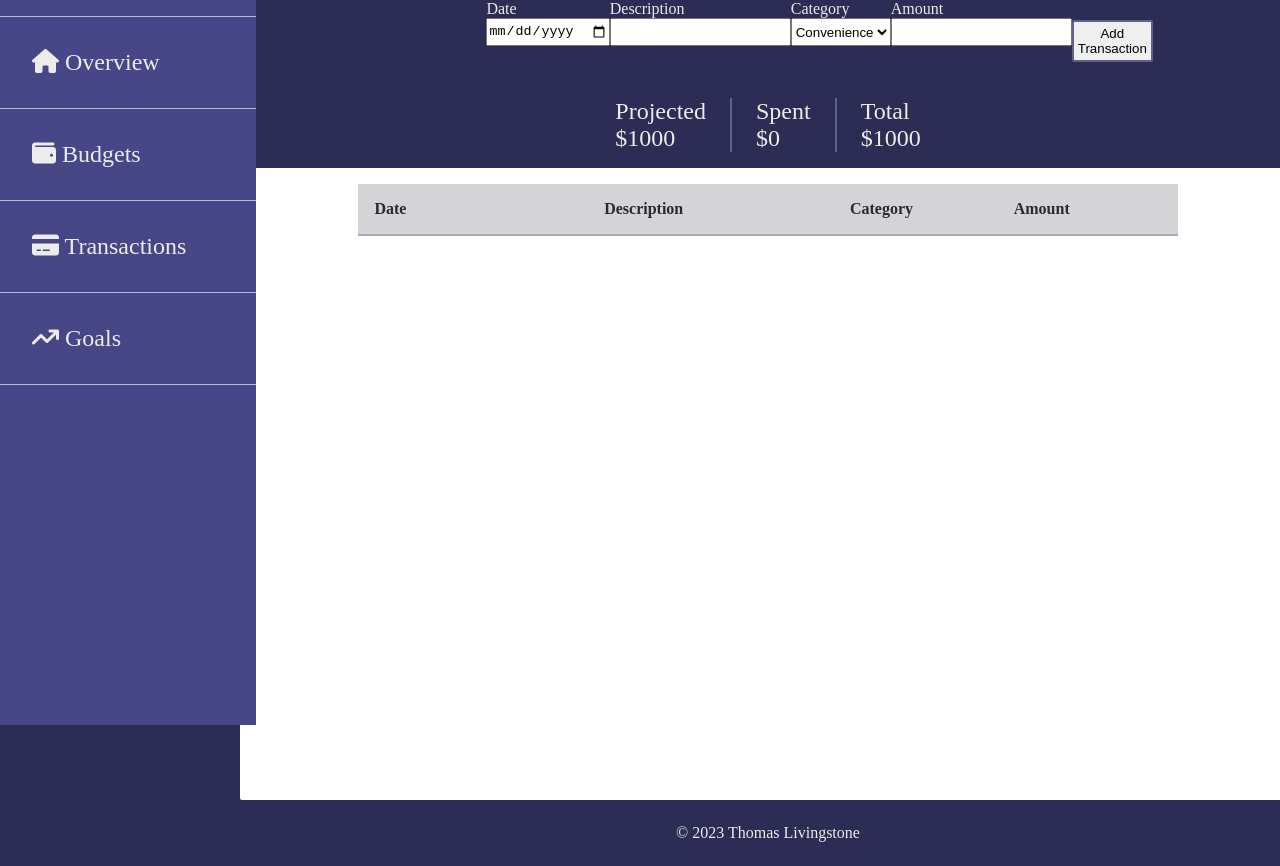
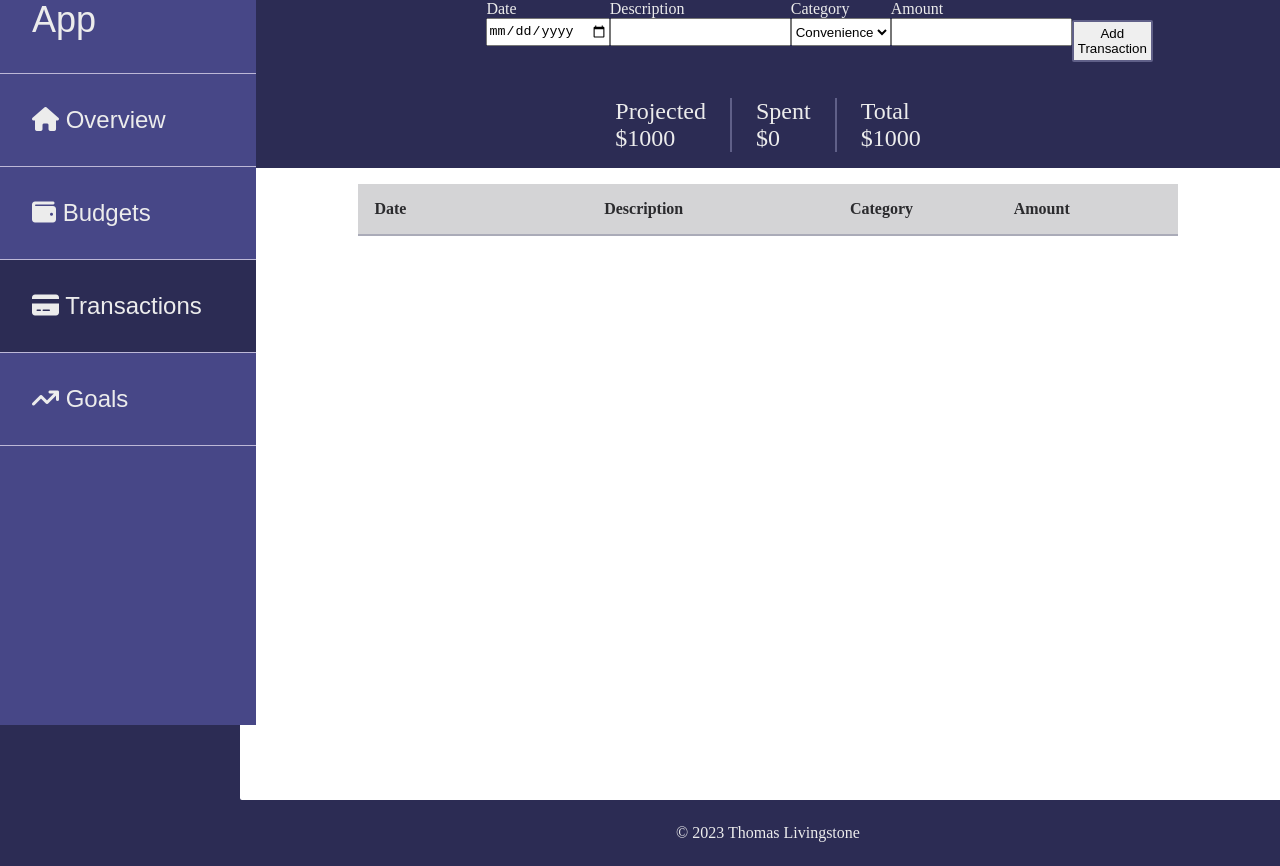
Before and after one commit to thomaslivingstone/BudgetApp, a website built with Parcel: page index.html in a window 1280 px wide. Shown: the part 75-941 px from the top of the page. Built offline with nearby package versions, Linux system fonts and the light colour scheme.

Commit message:
nav functionality & styles

```diff
--- a/index.html
+++ b/index.html
@@ -12,12 +12,19 @@
 <body>
     <main>
         <nav>
-            <h1><i class="fa-solid fa-dollar-sign"></i> Budget App</h1>
+            <h1><button class="navButton" id="navHomeButton"><i class=" fa-solid fa-dollar-sign"></i> Budget
+                    App</button></h1>
             <ul>
-                <li><i class="fa-solid fa-house"></i> Overview</li>
-                <li><i class="fa-solid fa-wallet"></i> Budgets</li>
-                <li><i class="fa-solid fa-credit-card"></i> Transactions</li>
-                <li><i class="fa-solid fa-arrow-trend-up"></i> Goals</li>
+                <li id="navOverview"><button class="navButton" id="navOverviewButton"><i class="fa-solid fa-house"></i>
+                        Overview </button></li>
+                <li id="navBudgets"><button class="navButton" id="navBudgetsButton"><i class="fa-solid fa-wallet"></i>
+                        Budgets </button></li>
+                <li id="navTransactions"><button class="navButton" id="navTransactionsButton"><i
+                            class="fa-solid fa-credit-card"></i>
+                        Transactions</button></li>
+                <li id="navGoals"><button class="navButton" id="navGoalsButton"><i
+                            class="fa-solid fa-arrow-trend-up"></i> Goals</button>
+                </li>
             </ul>
         </nav>
         <h2 class="budgetTitle" id="budgetTitle"></h2>
--- a/src/Modules.ts
+++ b/src/Modules.ts
@@ -2,13 +2,14 @@
 import { Budget, BudgetItem, BudgetCategory } from "./Budget"
 
 
-interface IModule {
+export interface IModule {
 
     name: string;
     parent: HTMLElement | null;
     budget: Budget;
 
     displayModule(): void;
+    clearModule(): void;
 
 }
 
@@ -25,6 +26,10 @@ class Module implements IModule {
 
     displayModule(): void {
         // must override
+    }
+
+    clearModule(): void {
+        this.parent.innerHTML = "";
     }
 
 }
--- a/src/index.ts
+++ b/src/index.ts
@@ -1,27 +1,81 @@
 import { Budget, BudgetItem } from "./Budget";
-import { OverviewModule, BudgetModule, TransactionModule, GoalModule } from "./Modules";
+import { IModule, OverviewModule, BudgetModule, TransactionModule, GoalModule } from "./Modules";
+
+let currentModule: IModule;
+let overviewModule: IModule;
+let budgetsModule: IModule;
+let transactionModule: IModule;
+let goalsModule: IModule;
+let currentActiveNav: String;
+let budget: Budget;
 
 function main(): void {
 
-    let currentModule;
+    // initalizations
 
-    let budget = new Budget("The best budget", 1000);
+    initNav();
+
+    budget = new Budget("The best budget", 1000);
     budget.addCategory("Convenience", 400);
     budget.addCategory("Grocery", 100);
 
 
-
-    let transactionModule = new TransactionModule("Transactions", document.querySelector("#moduleHolder"), budget)
+    overviewModule = new OverviewModule("Overview", document.querySelector("#moduleHolder"), budget)
+    budgetsModule = new BudgetModule("Budgets", document.querySelector("#moduleHolder"), budget)
+    transactionModule = new TransactionModule("Transactions", document.querySelector("#moduleHolder"), budget)
+    goalsModule = new GoalModule("Goals", document.querySelector("#moduleHolder"), budget)
 
 
     // Default Module
     currentModule = transactionModule;
     document.querySelector("#budgetTitle").innerHTML = budget.name + " - " + currentModule.name;
+    document.querySelector("#navTransactions").classList.add("activeNav");
+    currentActiveNav = "Transactions";
     currentModule.displayModule();
 }
 
-function switchModule(): void {
+function initNav(): void {
 
+
+
+    document.querySelector("#navHomeButton").addEventListener("click", () => {
+        switchActiveNav("Overview");
+        switchModule(overviewModule);
+    })
+
+    document.querySelector("#navOverviewButton").addEventListener("click", () => {
+        switchActiveNav("Overview");
+        switchModule(overviewModule);
+    })
+
+    document.querySelector("#navBudgetsButton").addEventListener("click", () => {
+        switchActiveNav("Budgets");
+        switchModule(budgetsModule);
+    })
+
+    document.querySelector("#navTransactionsButton").addEventListener("click", () => {
+        switchActiveNav("Transactions");
+        switchModule(transactionModule);
+    })
+
+    document.querySelector("#navGoalsButton").addEventListener("click", () => {
+        switchActiveNav("Goals");
+        switchModule(goalsModule);
+    })
+
+}
+
+function switchActiveNav(newActiveNav: String): void {
+    document.querySelector("#nav" + currentActiveNav).classList.remove("activeNav");
+    currentActiveNav = newActiveNav;
+    document.querySelector("#nav" + currentActiveNav).classList.add("activeNav");
+}
+
+function switchModule(nextModule: IModule): void {
+    currentModule.clearModule();
+    currentModule = nextModule;
+    document.querySelector("#budgetTitle").innerHTML = budget.name + " - " + currentModule.name;
+    currentModule.displayModule();
 }
 
 
--- a/styles/styles.css
+++ b/styles/styles.css
@@ -34,12 +34,30 @@ nav h1 {
 
 }
 
-ul li {
+nav button {
+    width: 100%;
+    height: 100%;
+    border: none;
+    background: none;
+    color: var(--text);
+    font-size: 1.5em;
     text-align: left;
+    cursor: pointer;
+}
+
+
+nav ul li {
     text-decoration: none;
     padding: 2rem;
     border-bottom: 1px solid #bdb8d7;
-    font-size: 1.5em;
+}
+
+nav ul li:hover {
+    background-color: var(--budgetTitleBackground);
+}
+
+.activeNav {
+    background-color: var(--background);
 }
 
 .budgetTitle {
```
